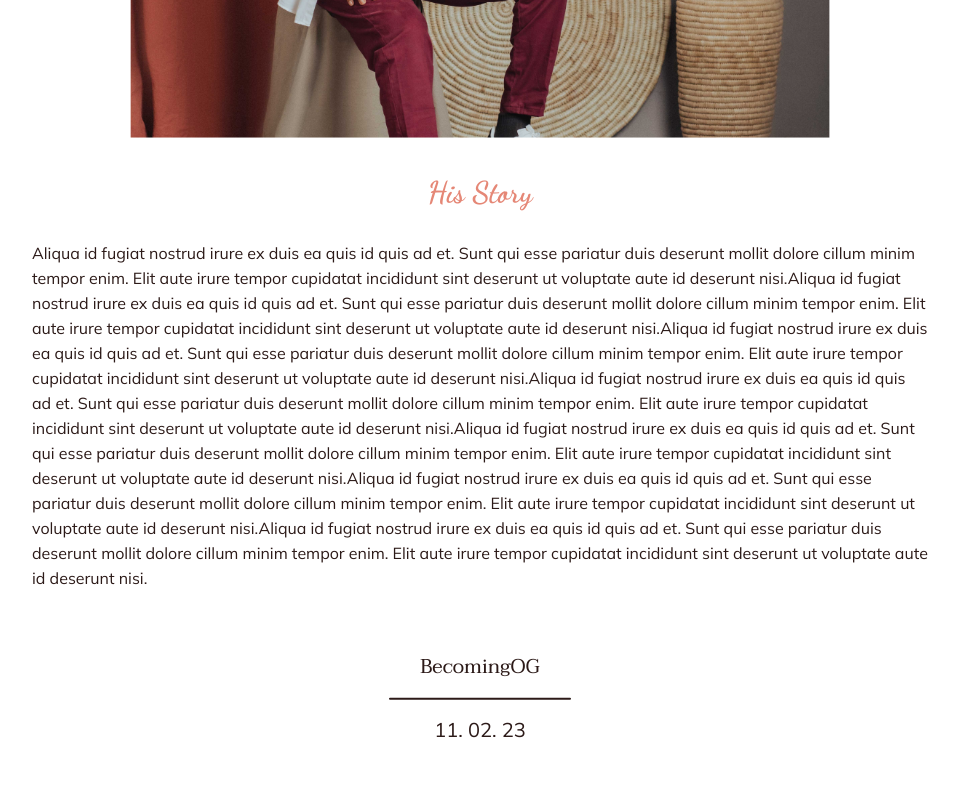
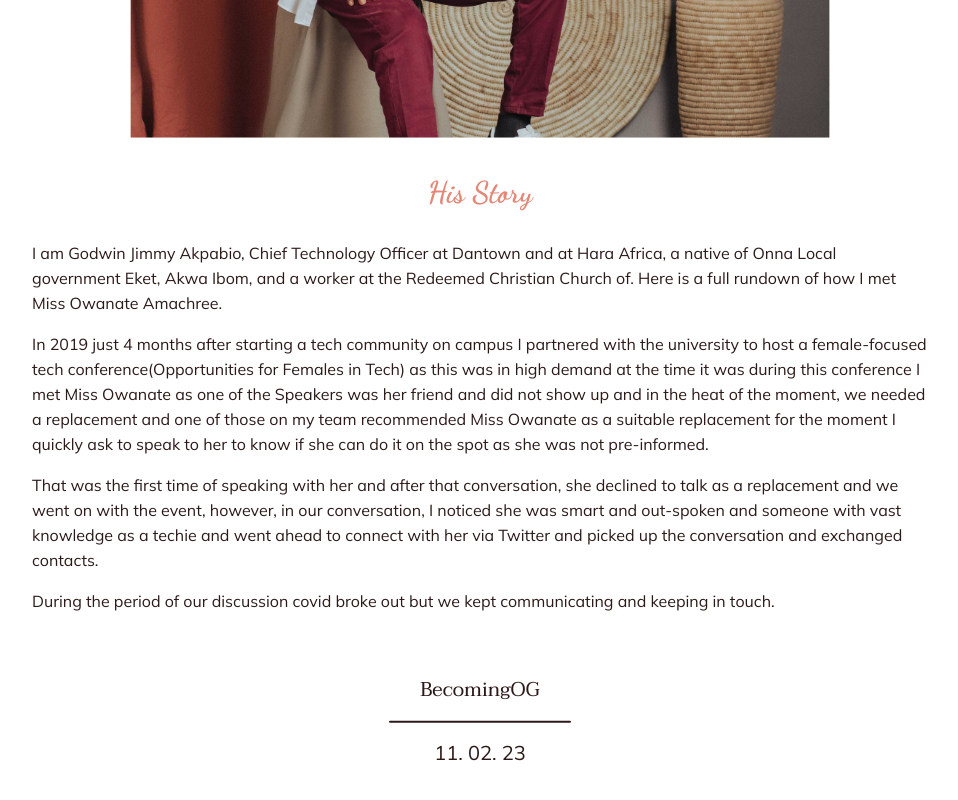
Before and after one commit to bromaGift/wedding-site, a Next.js app: page /his-story in a window 1280 px wide. Shown: the part 722-1522 px from the top of the page, without its empty margins (160-1118 px from the left). Built offline with nearby package versions, Linux system fonts and the light colour scheme.

Commit message:
his story

```diff
--- a/pages/his-story.js
+++ b/pages/his-story.js
@@ -15,31 +15,34 @@ export default function HisStory() {
         <div className={styles.content}>
           <h1>His Story</h1>
           <p>
-            Aliqua id fugiat nostrud irure ex duis ea quis id quis ad et. Sunt
-            qui esse pariatur duis deserunt mollit dolore cillum minim tempor
-            enim. Elit aute irure tempor cupidatat incididunt sint deserunt ut
-            voluptate aute id deserunt nisi.Aliqua id fugiat nostrud irure ex
-            duis ea quis id quis ad et. Sunt qui esse pariatur duis deserunt
-            mollit dolore cillum minim tempor enim. Elit aute irure tempor
-            cupidatat incididunt sint deserunt ut voluptate aute id deserunt
-            nisi.Aliqua id fugiat nostrud irure ex duis ea quis id quis ad et.
-            Sunt qui esse pariatur duis deserunt mollit dolore cillum minim
-            tempor enim. Elit aute irure tempor cupidatat incididunt sint
-            deserunt ut voluptate aute id deserunt nisi.Aliqua id fugiat nostrud
-            irure ex duis ea quis id quis ad et. Sunt qui esse pariatur duis
-            deserunt mollit dolore cillum minim tempor enim. Elit aute irure
-            tempor cupidatat incididunt sint deserunt ut voluptate aute id
-            deserunt nisi.Aliqua id fugiat nostrud irure ex duis ea quis id quis
-            ad et. Sunt qui esse pariatur duis deserunt mollit dolore cillum
-            minim tempor enim. Elit aute irure tempor cupidatat incididunt sint
-            deserunt ut voluptate aute id deserunt nisi.Aliqua id fugiat nostrud
-            irure ex duis ea quis id quis ad et. Sunt qui esse pariatur duis
-            deserunt mollit dolore cillum minim tempor enim. Elit aute irure
-            tempor cupidatat incididunt sint deserunt ut voluptate aute id
-            deserunt nisi.Aliqua id fugiat nostrud irure ex duis ea quis id quis
-            ad et. Sunt qui esse pariatur duis deserunt mollit dolore cillum
-            minim tempor enim. Elit aute irure tempor cupidatat incididunt sint
-            deserunt ut voluptate aute id deserunt nisi.
+            I am Godwin Jimmy Akpabio, Chief Technology Officer at Dantown and
+            at Hara Africa, a native of Onna Local government Eket, Akwa Ibom,
+            and a worker at the Redeemed Christian Church of. Here is a full
+            rundown of how I met Miss Owanate Amachree.
+          </p>
+          <p>
+            {" "}
+            In 2019 just 4 months after starting a tech community on campus I
+            partnered with the university to host a female-focused tech
+            conference(Opportunities for Females in Tech) as this was in high
+            demand at the time it was during this conference I met Miss Owanate
+            as one of the Speakers was her friend and did not show up and in the
+            heat of the moment, we needed a replacement and one of those on my
+            team recommended Miss Owanate as a suitable replacement for the
+            moment I quickly ask to speak to her to know if she can do it on the
+            spot as she was not pre-informed.{" "}
+          </p>{" "}
+          <p>
+            That was the first time of speaking with her and after that
+            conversation, she declined to talk as a replacement and we went on
+            with the event, however, in our conversation, I noticed she was
+            smart and out-spoken and someone with vast knowledge as a techie and
+            went ahead to connect with her via Twitter and picked up the
+            conversation and exchanged contacts.
+          </p>{" "}
+          <p>
+            During the period of our discussion covid broke out but we kept
+            communicating and keeping in touch.
           </p>
         </div>
       </div>
```
Also changed, not shown: pages/her-story.js (+24 -25 lines).
